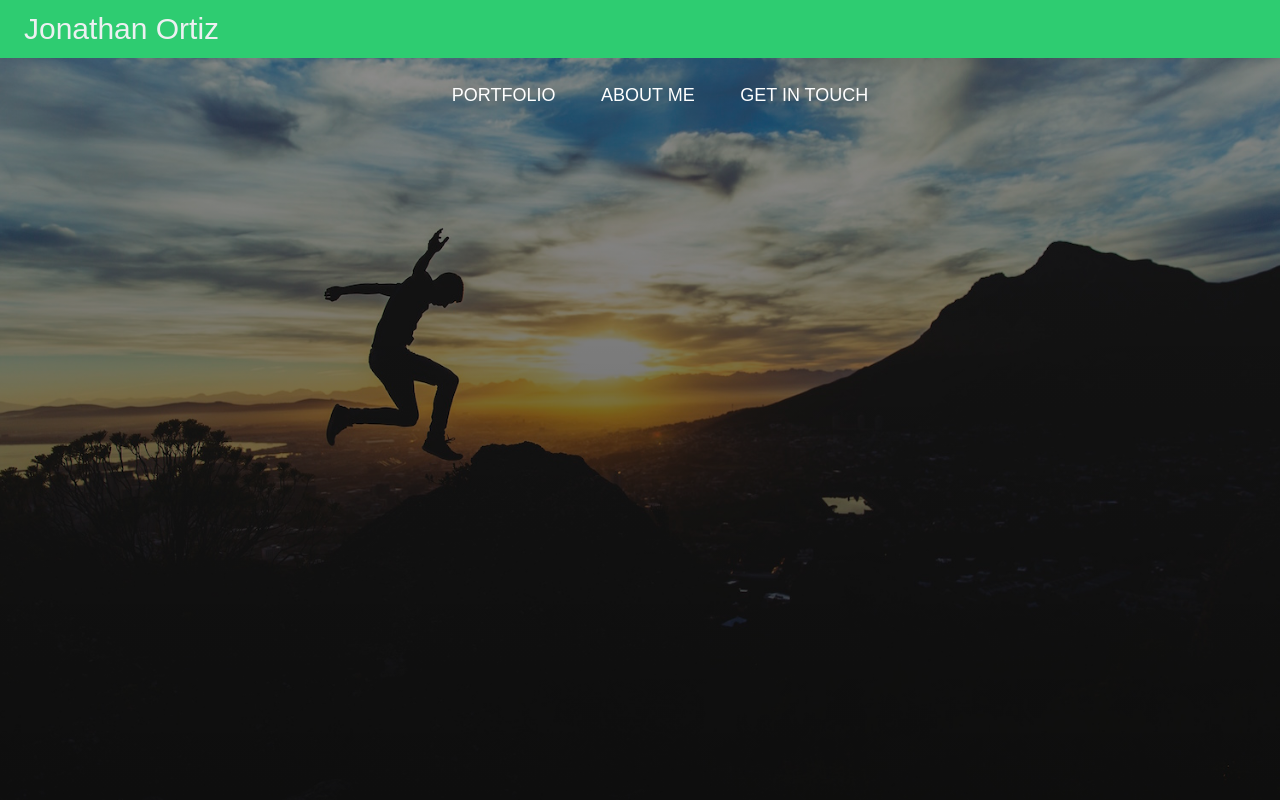
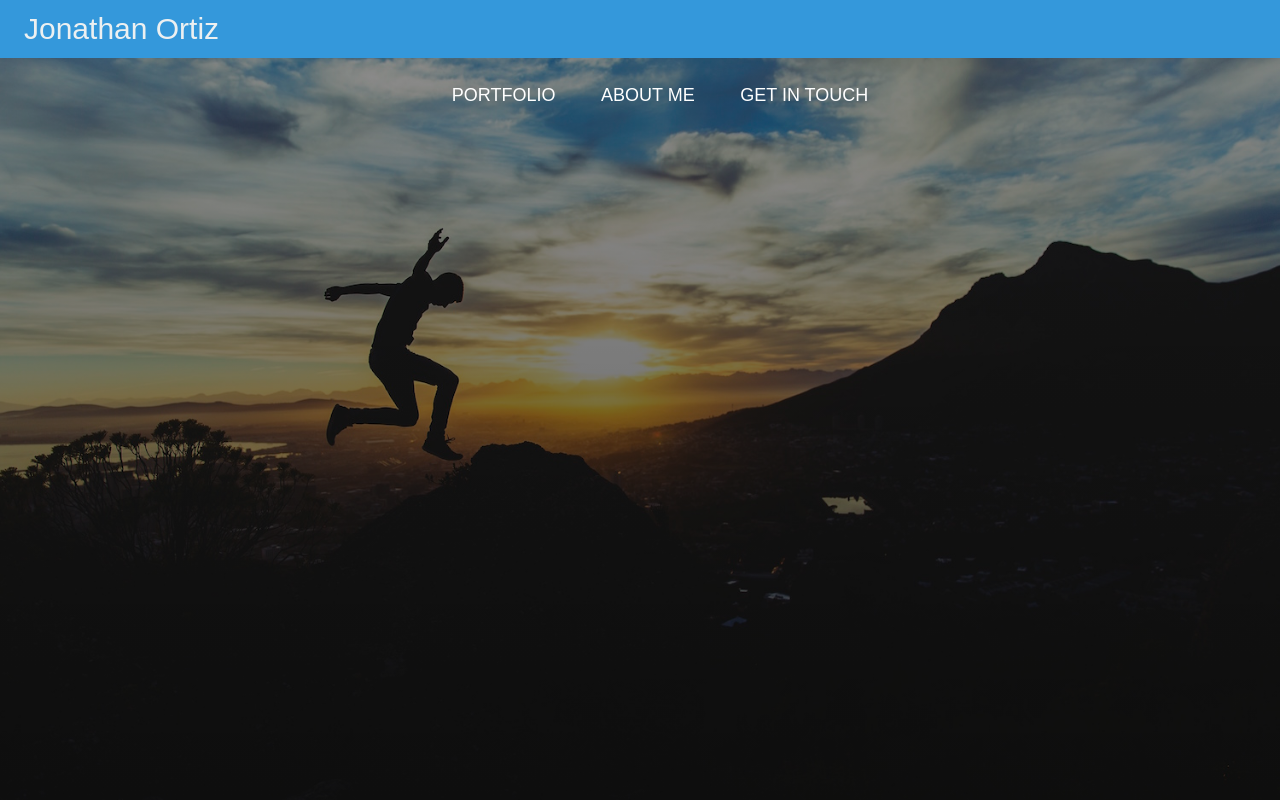
Before and after one commit to J0natr0n/j0natr0n.github.io, a PHP site: page / in a window 1280 px wide. Run offline with PHP 8.4, Linux system fonts and the light colour scheme.

Commit message:
center and color

```diff
--- a/css/fewd-36.css
+++ b/css/fewd-36.css
@@ -36,7 +36,7 @@ html {
 
 .main-nav li a:hover,
 .main-nav li a:active {
-    border-bottom: 2px solid #2ecc71;
+    border-bottom: 2px solid #3498db;
 }
 
 .row {
@@ -61,7 +61,7 @@ background: #ecf0f1;
 h1 {
 padding: 12px 24px;
 display: block;
-background-color: #2ecc71;
+background-color: #3498db;
 color: #ecf0f1;
 margin: 0;
 font-weight: 300;
```
